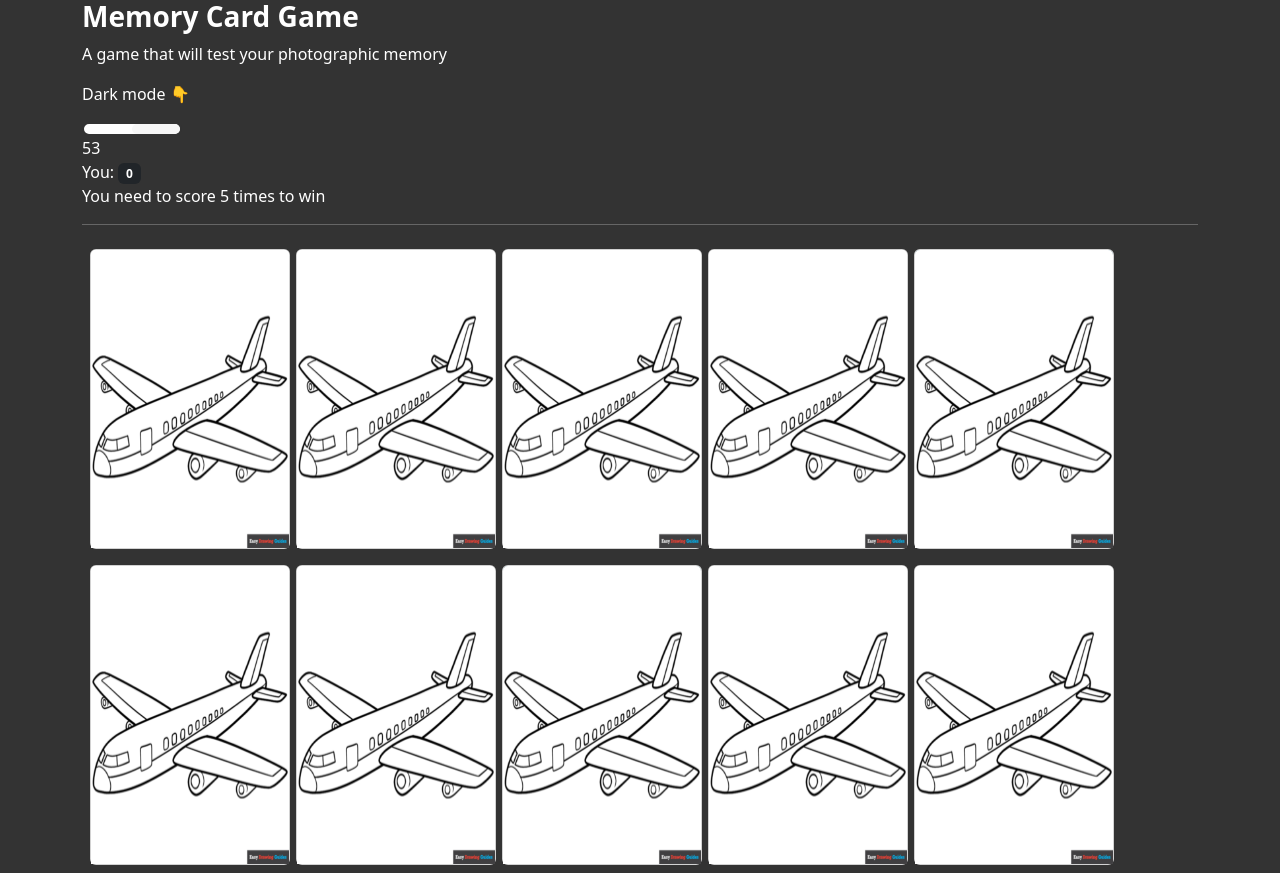
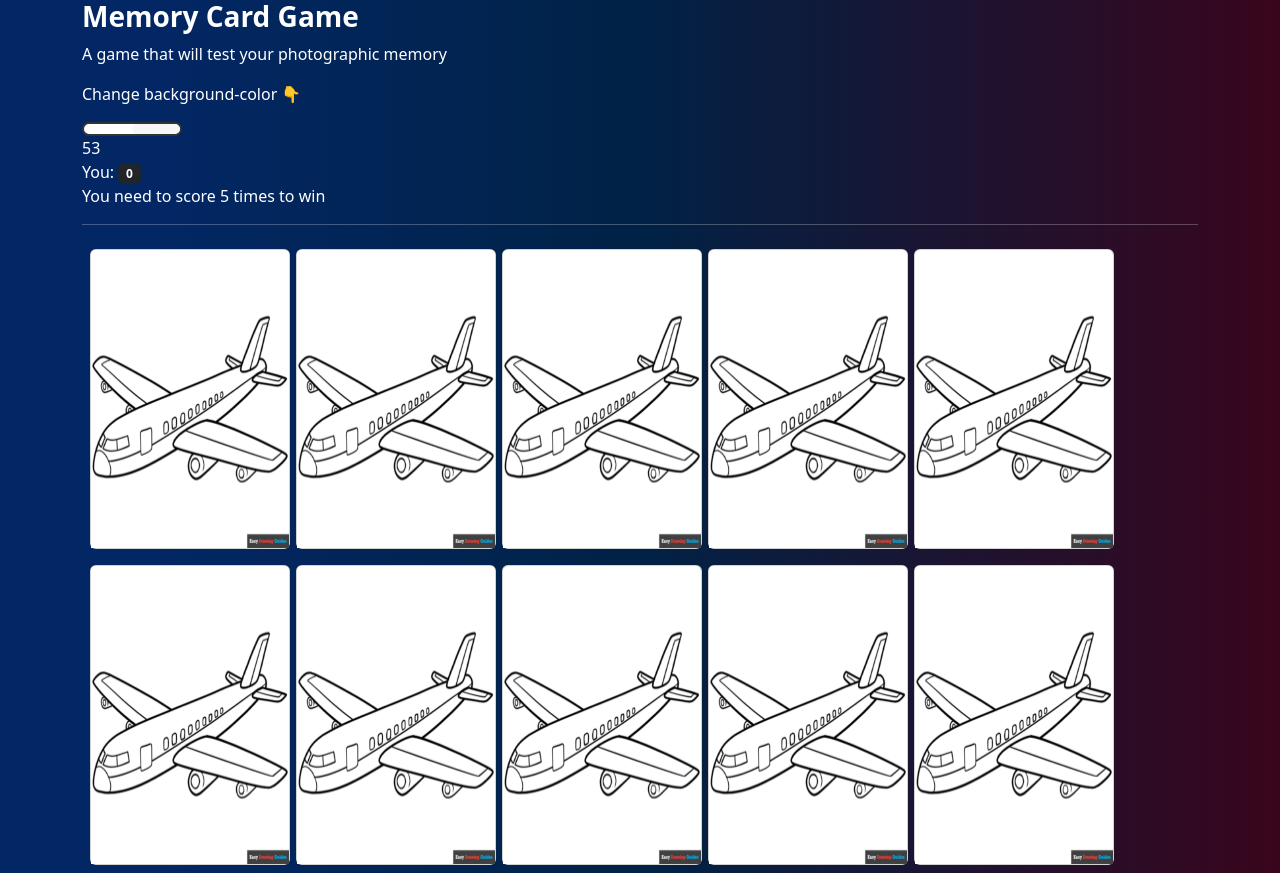
Before and after one commit to GemMichael/memory-card-game, a plain HTML site: page index.html in a window 1280 px wide. Both pictures are taken after a click on the element "Dark Mode". Drawn offline with nearby package versions, Linux system fonts and the light colour scheme.

Commit message:
change the background color

```diff
--- a/index.html
+++ b/index.html
@@ -8,15 +8,17 @@
     <link rel="stylesheet" href="styles.css">
     <style>
         body {
-            background-color: #ffffff;
+            background: rgb(113,170,80);
+            background: linear-gradient(90deg, rgba(113,170,80,1) 8%, rgba(42,224,105,1) 48%, rgba(45,214,144,1) 72%);
             color: #000000;
         }
 
 
         body.dark-mode {
-            background-color: #333333;
-            color: #ffffff;
-        }
+            background: rgb(3,39,101);
+background: linear-gradient(90deg, rgba(3,39,101,1) 11%, rgba(0,34,70,1) 50%, rgba(57,5,28,1) 100%);
+             color: #ffffff;
+             }
 
 
         #dark-mode-toggle {
@@ -59,17 +61,18 @@
             position: absolute;
             left: 10px;
         }
+
     </style>
 </head>
 <body>
 
-    <div class="container">
+    <div class="container justify-content-center align-items-center">
 
 
         <h3 class="fw-bold ms">Memory Card Game</h3>
         <p>A game that will test your photographic memory</p>
 
-        <p>Dark mode 👇</p>
+        <p>Change background-color 👇</p>
         <div id="dark-mode-toggle" onclick="toggleDarkMode()">
             <div id="slider"></div>
             <span id="toggle-text">Dark Mode</span>
```
